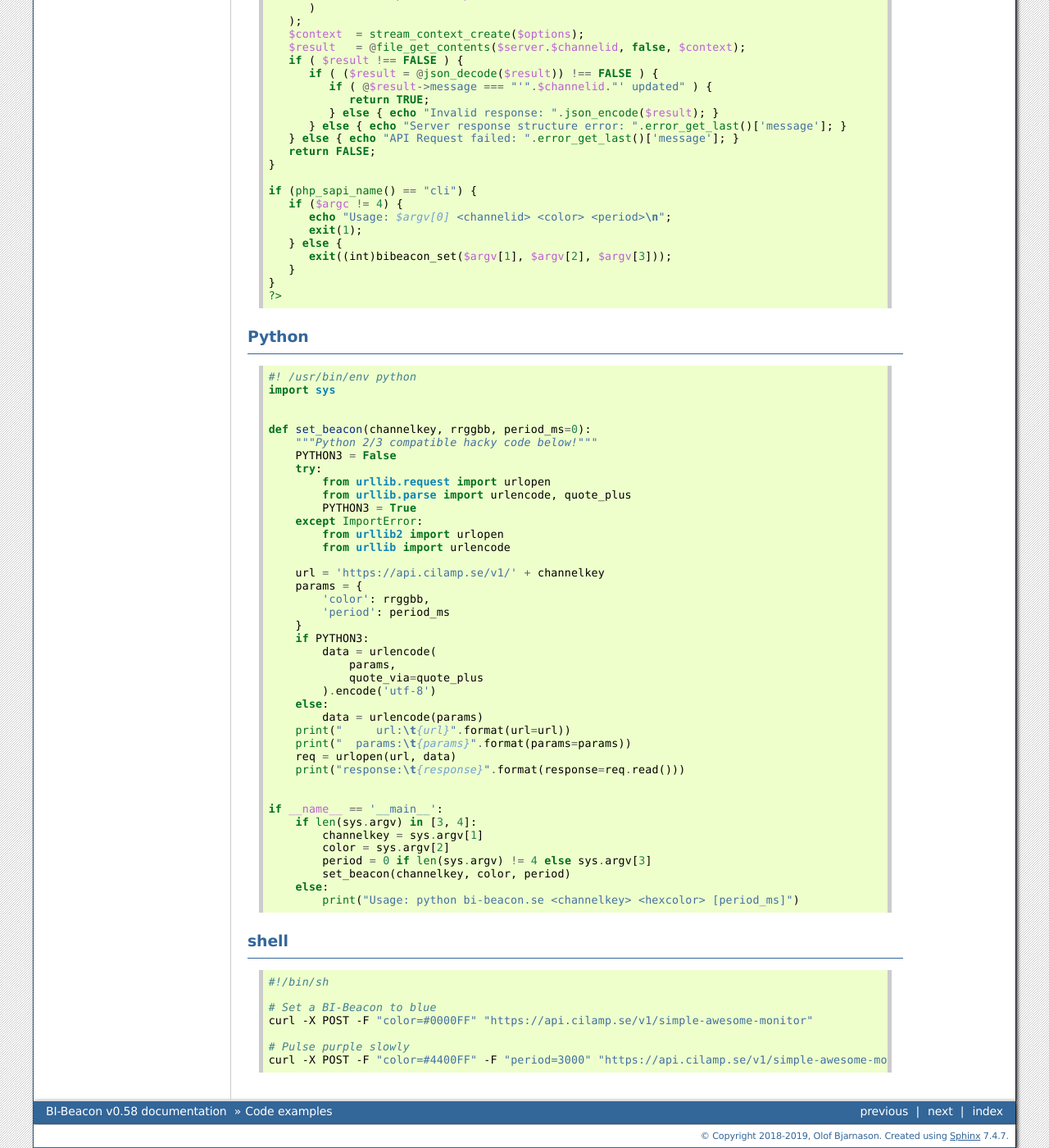
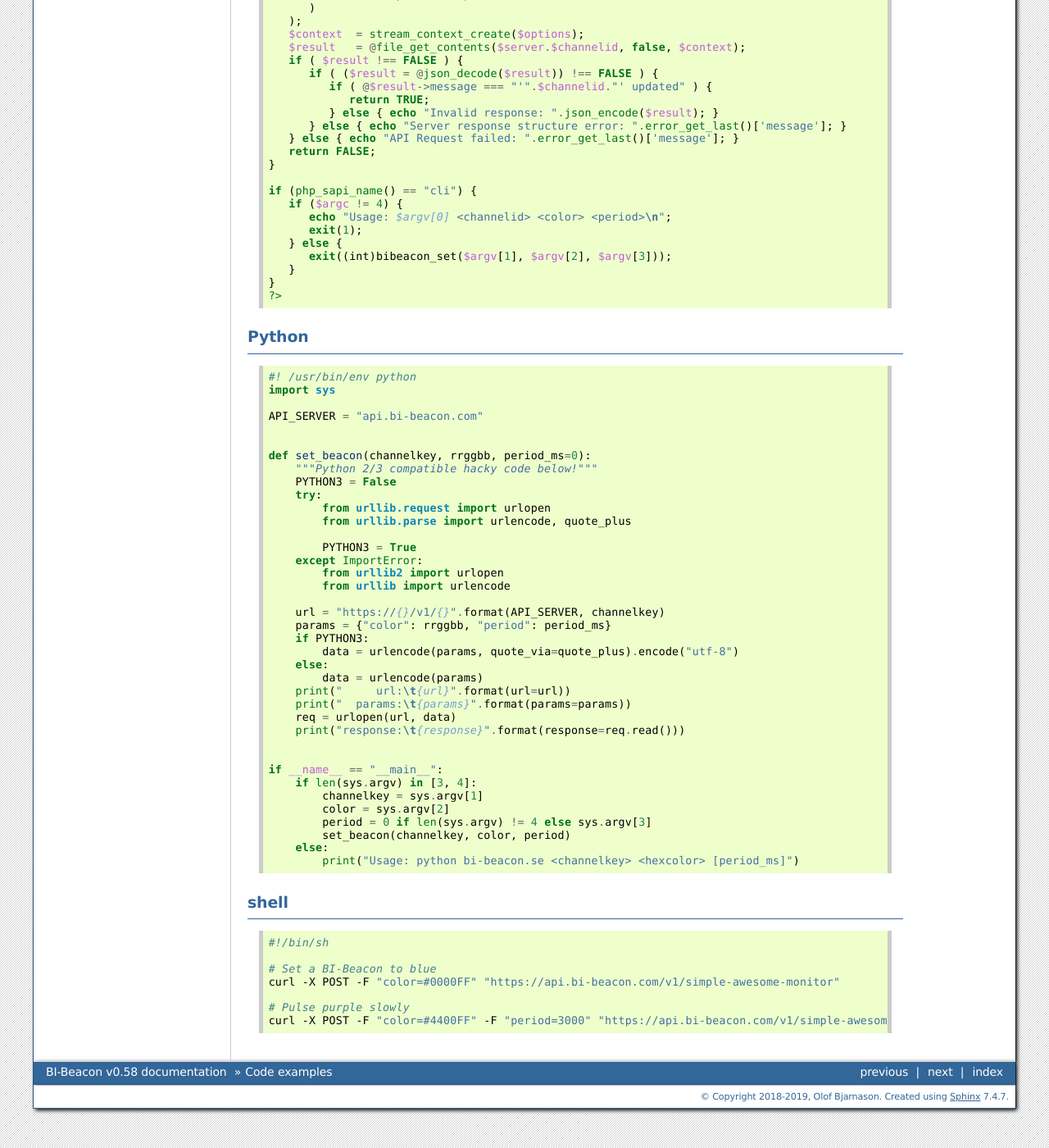
Before and after one commit to BI-Beacon/build-artifacts, a Sphinx documentation site: the page built from docs/code_examples.rst, in a window 1280 px wide and 1400 px high, scrolled down 2442 px. Shown: the whole window at 82% size. Built offline with Sphinx 7.4.7, drawn with Linux system fonts in a browser that asks for light colours; some of the changed lines change nothing that is shown; some of the changed text lies outside the part shown.

Commit message:
Automated build

```diff
--- a/docs/code_examples.rst
+++ b/docs/code_examples.rst
@@ -17,7 +17,7 @@ Java
 
       public static boolean setColor( String systemid, String color ) {
          try {
-            URLConnection connection = new URL("https://api.cilamp.se/v1/" + systemid).openConnection();
+            URLConnection connection = new URL("https://api.bi-beacon.com/v1/" + systemid).openConnection();
             connection.setDoOutput(true);
             connection.setRequestProperty("Content-Type", "application/x-www-form-urlencoded");
             OutputStream output = connection.getOutputStream();
@@ -63,7 +63,7 @@ JavaScript
    class Beacon {
 
      constructor(systemid, {
-       beaconHost = 'api.cilamp.se',
+       beaconHost = 'api.bi-beacon.com',
        apiVersion = 1,
      } = {}) {
        this._systemid = systemid;
@@ -147,7 +147,7 @@ PHP
 
    <?php
 
-   function bibeacon_set($channelid, $color, $period, $server="https://api.cilamp.se/v1/") {
+   function bibeacon_set($channelid, $color, $period, $server="https://api.bi-beacon.com/v1/") {
       $options = array(
          'http' => array(
             'header'  => "Content-type: application/x-www-form-urlencoded\r\n",
@@ -180,6 +180,7 @@ PHP
    ?>
 
 
+
 Python
 ------
 
@@ -188,6 +189,8 @@ Python
    #! /usr/bin/env python
    import sys
 
+   API_SERVER = "api.bi-beacon.com"
+
 
    def set_beacon(channelkey, rrggbb, period_ms=0):
        """Python 2/3 compatible hacky code below!"""
@@ -195,21 +198,16 @@ Python
        try:
            from urllib.request import urlopen
            from urllib.parse import urlencode, quote_plus
+
            PYTHON3 = True
        except ImportError:
            from urllib2 import urlopen
            from urllib import urlencode
 
-       url = 'https://api.cilamp.se/v1/' + channelkey
-       params = {
-           'color': rrggbb,
-           'period': period_ms
-       }
+       url = "https://{}/v1/{}".format(API_SERVER, channelkey)
+       params = {"color": rrggbb, "period": period_ms}
        if PYTHON3:
-           data = urlencode(
-               params,
-               quote_via=quote_plus
-           ).encode('utf-8')
+           data = urlencode(params, quote_via=quote_plus).encode("utf-8")
        else:
            data = urlencode(params)
        print("     url:\t{url}".format(url=url))
@@ -218,7 +216,7 @@ Python
        print("response:\t{response}".format(response=req.read()))
 
 
-   if __name__ == '__main__':
+   if __name__ == "__main__":
        if len(sys.argv) in [3, 4]:
            channelkey = sys.argv[1]
            color = sys.argv[2]
@@ -237,7 +235,7 @@ shell
    #!/bin/sh
 
    # Set a BI-Beacon to blue
-   curl -X POST -F "color=#0000FF" "https://api.cilamp.se/v1/simple-awesome-monitor"
+   curl -X POST -F "color=#0000FF" "https://api.bi-beacon.com/v1/simple-awesome-monitor"
 
    # Pulse purple slowly
-   curl -X POST -F "color=#4400FF" -F "period=3000" "https://api.cilamp.se/v1/simple-awesome-monitor"
+   curl -X POST -F "color=#4400FF" -F "period=3000" "https://api.bi-beacon.com/v1/simple-awesome-monitor"
```
Also changed, not shown: docs/index.rst (line endings or trailing spaces), 10 other files.
